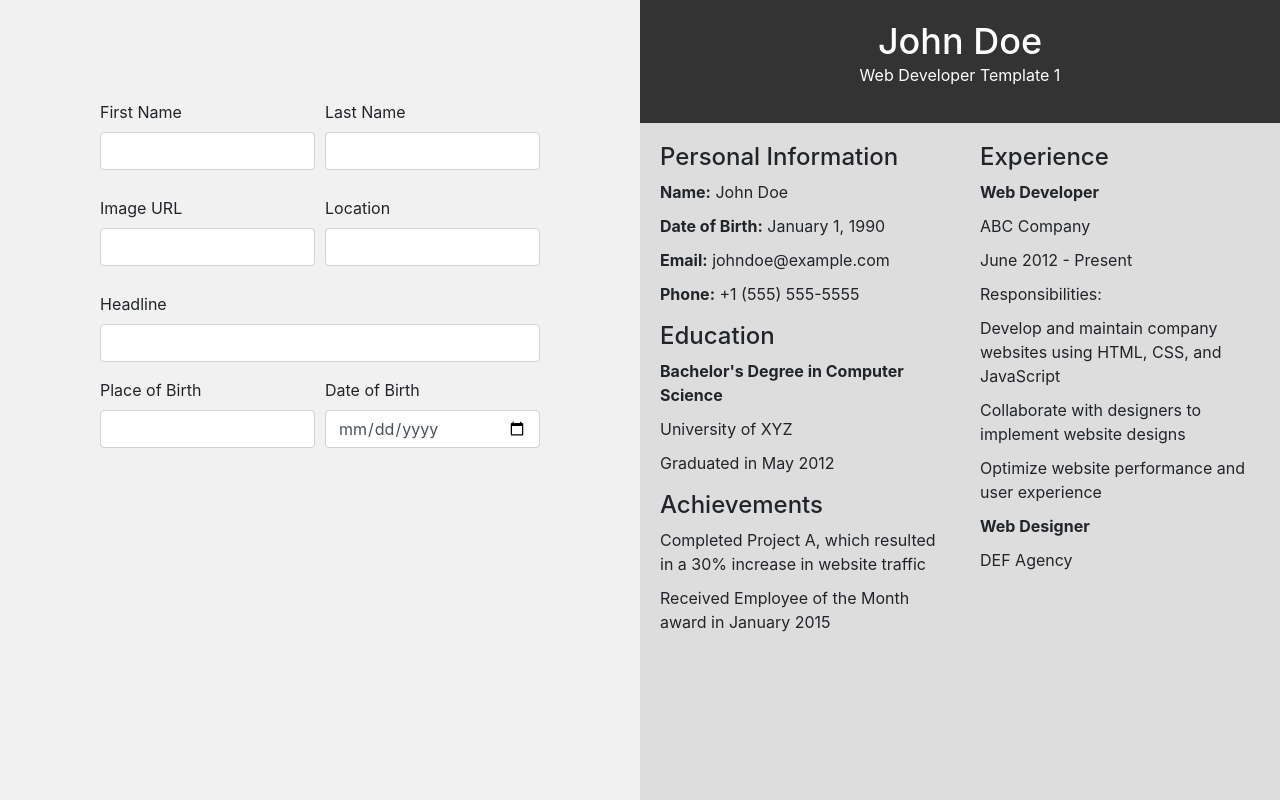
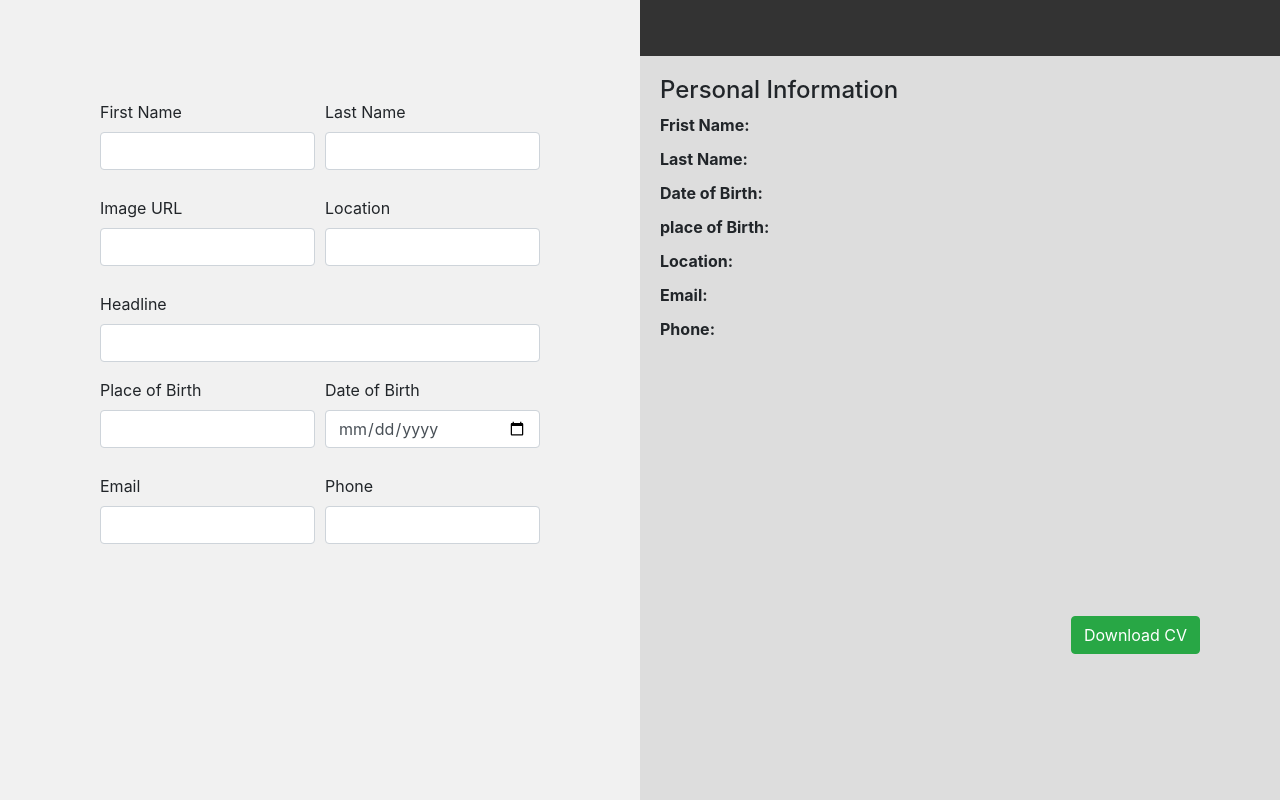
Before and after one commit to miclemabasie/Resume-Generator, a Django app: page /create-cv/1/ in a window 1280 px wide. Shown: the part 66-866 px from the top of the page. Run offline with Django 3.2, Linux system fonts and the light colour scheme; a user stored in the database is signed in; tables that the repository leaves empty hold one stand-in row (values such as "Sample post"); parts of the project's set-up code (start-up, migrations or seed data) failed here and were passed over; some libraries are stand-ins or nearby versions.

Commit message:
added dynamic template update with js for personal info

```diff
--- a/cvs/models.py
+++ b/cvs/models.py
@@ -36,6 +36,8 @@ class PersonalInfomation(models.Model):
     pob = models.CharField(verbose_name=("Place of Birht"), max_length=200)
     created = models.DateTimeField(auto_now_add=True)
     updated = models.DateTimeField(auto_now=True)
+
+
 
 
 class Education(models.Model):
--- a/cvs/views.py
+++ b/cvs/views.py
@@ -44,6 +44,7 @@ def create_cv(request, template_id=None):
     profile = Profile.objects.get(user=user)
     template_name = "cvs/create.html"
     context = {
+        "section": "create",
         "template_id": template_id,
     }
     return render(request, template_name, context)
--- a/static/javascript/template_create.js
+++ b/static/javascript/template_create.js
@@ -1,12 +1,16 @@
 const CV = {
     PersonalInfo: {
+        name: "",
         firstName: "",
         lastName: "",
         image: "",
         location: "",
         headline: "",
         pob: "",
-        dob: ""
+        dob: "",
+        phone: "",
+        location: "",
+        email: ""
     },
     Skills: {
         technical: [],
@@ -53,26 +57,55 @@ const CV = {
     }
 };
 
+// Get the form elements
 const pInfoForm = document.getElementById("pinfo")
 
+// Get the template placeholders
+let firstName_tem = document.getElementById("fname_tem"),
+    lastName_tem = document.getElementById("lname_tem"),
+    dob_tem = document.getElementById("dob_tem"),
+    email_tem = document.getElementById("email_tem"),
+    pob_tem = document.getElementById("pob_tem"),
+    phone_tem = document.getElementById("phone_tem"),
+    name_tem = document.getElementById("name_tem"),
+    location_tem = document.getElementById("location_tem"),
+    headline_tem = document.getElementById("headline_tem")
+
+console.log(email_tem)
+
 pInfoForm.addEventListener("keyup", function (e) {
-    console.log(e.target.id)
+    // console.log(e.target.id)
     let element = e.target.id
     let value = e.target.value
     updateCVData(CV, "PersonalInfo", element, value)
+    // Send the values from JSON to the template
+    personal_data = CV["PersonalInfo"]
+    // console.log(personal_data['firstName'])
+
+    // name_tem = personal_data["name"]
+    firstName_tem.innerHTML = personal_data["firstName"]
+    lastName_tem.innerHTML = personal_data["lastName"]
+    dob_tem.innerHTML = personal_data["dob"]
+    email_tem.innerHTML = personal_data["email"]
+    pob_tem.innerHTML = personal_data["pob"]
+    phone_tem.innerHTML = personal_data["phone"]
+    location_tem.innerHTML = personal_data['location']
+    headline_tem.innerHTML = personal_data['headline']
+    name_tem.innerHTML = `${firstName_tem.innerHTML} ${lastName_tem.innerHTML}`
+
+
+
 })
 
 function updateCVData(data, form, element, value) {
 
     data[form][element] = value
-    console.log(data)
+    // console.log(data)
 
 }
 
-function updateTemplate(template_id, element, data) {
-    // template_id is the template we wish to update
-    // element refers to the particular part of the template we wish to update
-    // data is the value with which the template and element is to be updated
+function updateTemplate(template_id, cv_json, form) {
+    const data = cv[form]
 
     element.innerHTML = data;
 }
--- a/templates/base.html
+++ b/templates/base.html
@@ -12,6 +12,14 @@
     {% block extra_styles %}{% endblock extra_styles %}
 
     <title>Document</title>
+    <style>
+        /* Set the position to fixed and bottom/right to 0 */
+        .floating-btn {
+          position: fixed;
+          bottom: 80px;
+          right: 80px;
+        }
+      </style>
 </head>
 
 <body>
@@ -23,6 +31,12 @@
 
         {% endblock content %}
 
+        {% if section == "create" %}
+        <div class="container">
+            <button type="button" class="btn btn-success floating-btn">Download CV</button>
+          </div>
+        {% endif %}
+
     <script src="{% static "bootstrap/js/allinonebootstrap.js" %}"></script>
     {% block scripts %}{% endblock scripts %}
 </body>
--- a/templates/cv_templates/template_1.html
+++ b/templates/cv_templates/template_1.html
@@ -1,18 +1,21 @@
 <header>
-  <h1>John Doe</h1>
-  <p>Web Developer Template 1</p>
+  <h1 id="name_tem"></h1>
+  <p id="headline_tem"></p>
 </header>
 
 <div class="content">
   <div class="content__left">
     <h2>Personal Information</h2>
     <ul>
-      <li id="lname"><strong id="fname">Name:</strong> John Doe</li>
-      <li><strong id="dob">Date of Birth:</strong> January 1, 1990</li>
-      <li><strong id="emal">Email:</strong> johndoe@example.com</li>
-      <li><strong id="phone">Phone:</strong> +1 (555) 555-5555</li>
+      <li><strong>Frist Name: <span id="fname_tem"></span></strong> </li>
+      <li><strong>Last Name: <span id="lname_tem"></span></strong> </li>
+      <li><strong>Date of Birth: <span id="dob_tem"></span></strong> </li>
+      <li><strong>place of Birth: <span id="pob_tem"></span></strong> </li>
+      <li><strong>Location: <span id="location_tem"></span></strong></li>
+      <li><strong>Email: <span id="email_tem"></span></strong></li>
+      <li><strong>Phone: <span id="phone_tem"></span></strong> </li>
     </ul>
-
+{% comment %}
     <h2>Education</h2>
     <ul>
       <li><strong>Bachelor's Degree in Computer Science</strong></li>
@@ -43,4 +46,4 @@
       <li><strong>Web Designer</strong></li>
       <li>DEF Agency</li>
     </ul>
-  </div>
+  </div> {% endcomment %}
--- a/templates/cvs/create.html
+++ b/templates/cvs/create.html
@@ -50,6 +50,17 @@
                 </div>
             </div>
 
+            <div class="form-row">
+                <div class="form-group col-md-6">
+                    <label for="email">Email</label>
+                    <input type="email" class="form-control" id="email">
+                </div>
+                <div class="form-group col-md-6">
+                    <label for="phone">Phone</label>
+                    <input type="phone" class="form-control" id="phone">
+                </div>
+            </div>
+
         </form>
     </div>
     <div class="split right">
```
